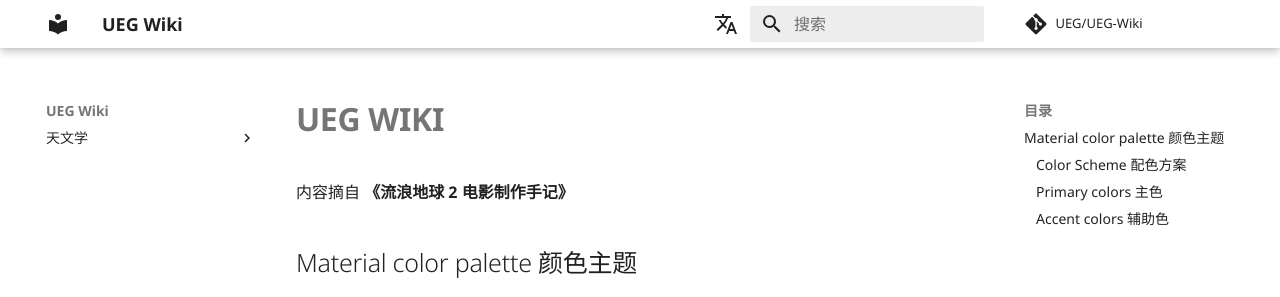
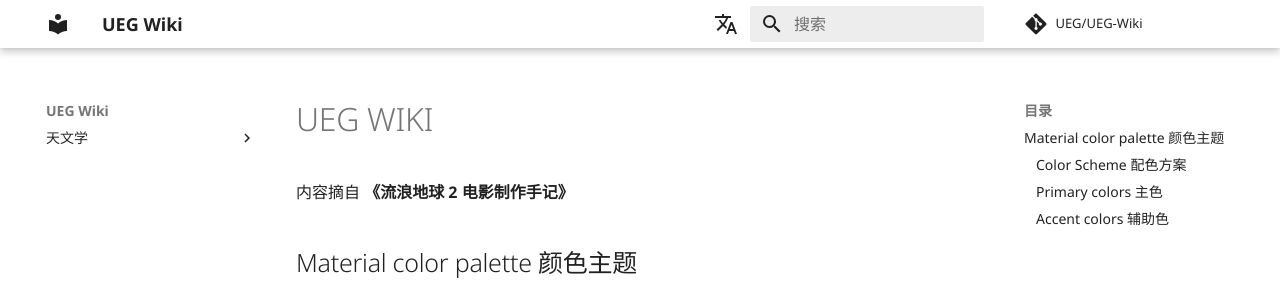
Before and after one commit to UnitedEarths/UEG-WIKI, an MkDocs documentation site: the page built from docs/index.md, in a window 1280 px wide. Shown: the top 297 px of the page. Built offline with MkDocs 1.6.1 and Material for MkDocs 9.7.7, drawn with Linux system fonts in a browser that asks for light colours; comment, search, counter and statistics services are not loaded.

```diff
--- a/docs/index.md
+++ b/docs/index.md
@@ -1,4 +1,4 @@
-# **UEG WIKI**
+# UEG WIKI
 
 内容摘自 **《流浪地球 2 电影制作手记》**
 
```
